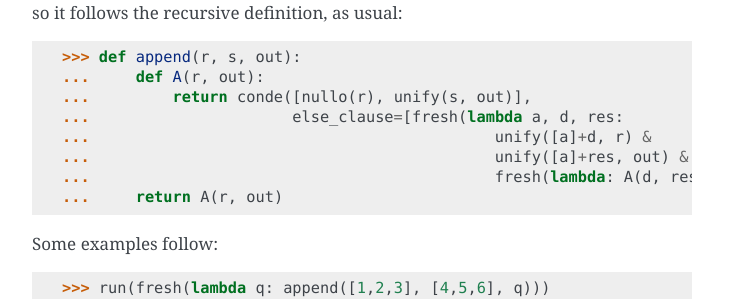
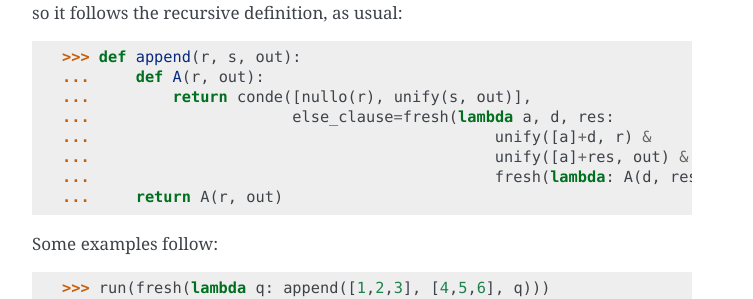
Before and after one commit to massimo-nocentini/microkanrenpy, a Sphinx documentation site: the page built from docs/source/primer.rst, in a window 1280 px wide and 900 px high, scrolled down 5386 px. Shown: the part 209-508 px from the top of the window, without its empty margins (388-1141 px from the left). Built offline with Sphinx 7.4.7, drawn with Linux system fonts in a browser that asks for light colours.

Commit message:
Fix documentation related to #2.

```diff
--- a/docs/source/primer.rst
+++ b/docs/source/primer.rst
@@ -303,10 +303,10 @@ so it follows the recursive definition, as usual:
     >>> def append(r, s, out):
     ...     def A(r, out):
     ...         return conde([nullo(r), unify(s, out)],
-    ...                      else_clause=[fresh(lambda a, d, res:
+    ...                      else_clause=fresh(lambda a, d, res:
     ...                                            unify([a]+d, r) &
     ...                                            unify([a]+res, out) &
-    ...                                            fresh(lambda: A(d, res)))])
+    ...                                            fresh(lambda: A(d, res))))
     ...     return A(r, out)
 
 Some examples follow:
```
